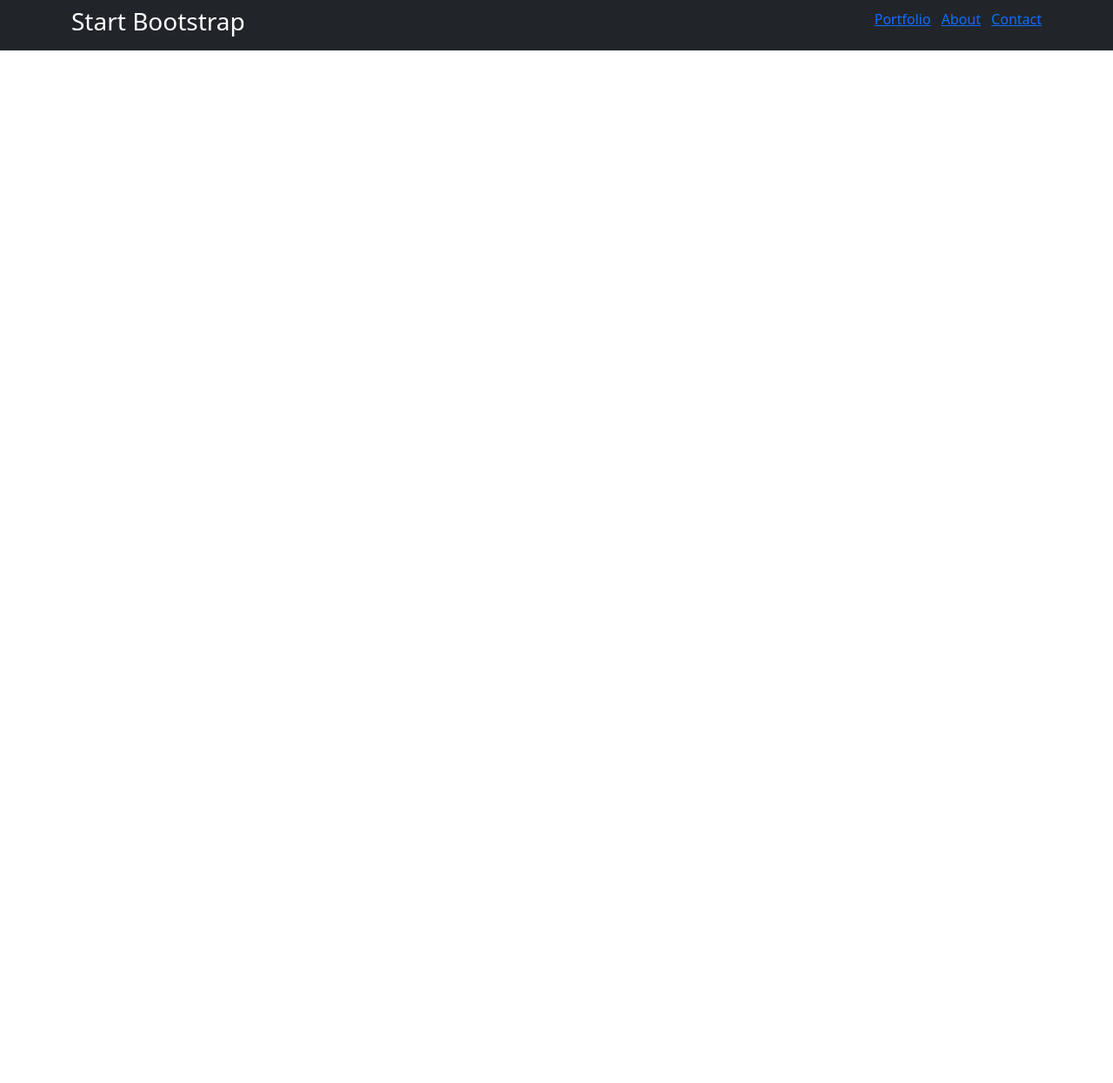
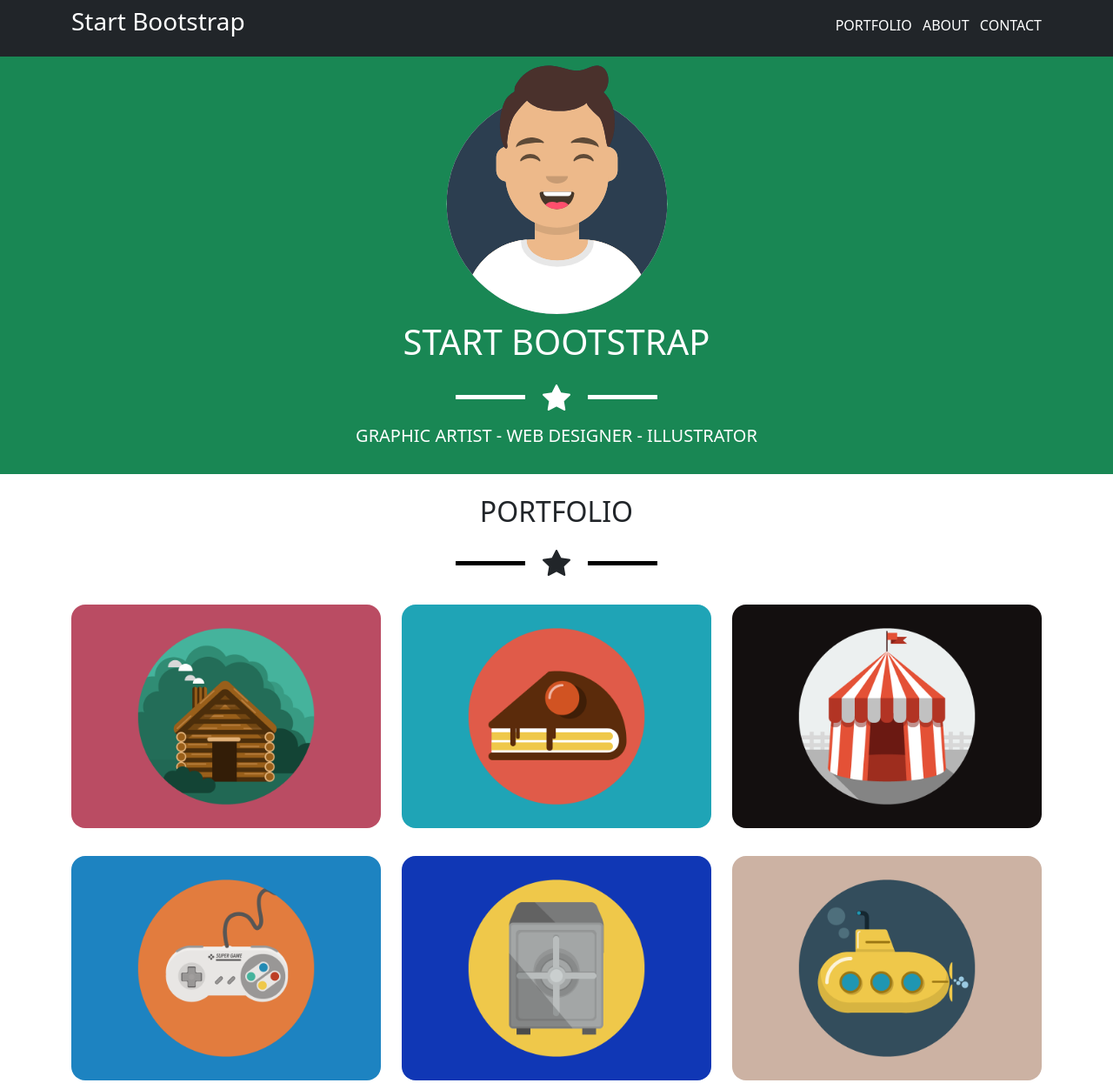
Before and after one commit to Maurizio-P/html-css-bootstrap-freelancer, a plain HTML site: page index.html in a window 1280 px wide. Shown: the top 1245 px of the page at 87% size. Before the commit the page ends 800 px from the top, so only its background shows below. Drawn offline with nearby package versions, Linux system fonts and the light colour scheme.

Commit message:
main add

```diff
--- a/css/style.css
+++ b/css/style.css
@@ -0,0 +1,31 @@
+* {
+    margin: 0;
+    padding: 0;
+    box-sizing: border-box;
+}
+
+.container-icon-star::before,
+.container-icon-star::after {
+    content: "";
+    height: 5px;
+    width: 80px;
+    border: 1px solid white;
+    background-color: white;
+    margin: 0 20px;
+}
+
+.portfolio-section
+.container-icon-star::before,
+.portfolio-section
+.container-icon-star::after {
+    content: "";
+    height: 5px;
+    width: 80px;
+    border: 1px solid black;
+    background-color: black;
+    margin: 0 20px;
+}
+
+.my-rounded {
+    border-radius: 1em;
+}
--- a/index.html
+++ b/index.html
@@ -4,22 +4,103 @@
     <meta charset="UTF-8">
     <meta name="viewport" content="width=device-width, initial-scale=1.0">
     <link href="https://cdn.jsdelivr.net/npm/bootstrap@5.1.1/dist/css/bootstrap.min.css" rel="stylesheet" integrity="sha384-F3w7mX95PdgyTmZZMECAngseQB83DfGTowi0iMjiWaeVhAn4FJkqJByhZMI3AhiU" crossorigin="anonymous">
+    <link rel="stylesheet" href="https://cdn.jsdelivr.net/npm/bootstrap-icons@1.5.0/font/bootstrap-icons.css">
     <link rel="stylesheet" href="css/style.css">
     <title>Document</title>
 </head>
 <body>
     <header class="bg-dark">
-        <nav class="container d-flex py-2 align-middle">
-            <h3 class="text-white me-auto">Start Bootstrap</h3>
+        <nav class="container d-flex py-2 text-white align-items-baseline">
+            <h3 class="me-auto">Start Bootstrap</h3>
             <ul class="list-inline">
-                <li class="list-inline-item align-middle"><a href="#">Portfolio</a></li>
-                <li class="list-inline-item align-middle"><a href="#">About</a></li>
-                <li class="list-inline-item align-middle"><a href="#">Contact</a></li>
+                <li class="list-inline-item text-uppercase"><a class="text-white text-decoration-none" href="#">Portfolio</a></li>
+                <li class="list-inline-item text-uppercase"><a class="text-white text-decoration-none" href="#">About</a></li>
+                <li class="list-inline-item text-uppercase"><a class="text-white text-decoration-none" href="#">Contact</a></li>
             </ul>
-
         </nav>
     </header>
-    <main></main>
+    <main class="">
+        <div class="bg-success">
+            <section class="container d-flex flex-column align-items-center text-white">
+                <img class="w-25 pb-2" src="img/avatar.svg" alt="avatar">
+                <h1 class="text-uppercase">Start Bootstrap</h1>
+
+                <div class="d-flex container-icon-star align-items-center py-2">
+                    <i class="bi bi-star-fill fs-2"></i>
+                </div>
+
+                <div class="d-flex pb-4">
+                    <h5 class="text-uppercase">graphic artist - web designer - illustrator </h5>
+                </div>
+            </section>
+        </div>
+
+        <section class="container d-flex flex-column pt-4 align-items-center portfolio-section">
+            <h2 class="text-uppercase">Portfolio</h2>
+            <div class="d-flex container-icon-star align-items-center py-2">
+                <i class="bi bi-star-fill fs-2"></i>
+            </div>
+        </section>
+
+        <section class="container mb-4">
+            <div class="row justify-content-center">
+                <div class="col-4 my-3">
+                    <img class="w-100 my-rounded" src="img/cabin.png" alt="cabin">
+                </div>
+                <div class="col-4 my-3">
+                    <img class="w-100 my-rounded" src="img/cake.png" alt="cake">
+                </div>
+                <div class="col-4 my-3">
+                    <img class="w-100 my-rounded" src="img/circus.png" alt="circus">
+                </div>
+                <div class="col-4 my-3">
+                    <img class="w-100 my-rounded" src="img/game.png" alt="game">
+                </div>
+                <div class="col-4 my-3">
+                    <img class="w-100 my-rounded" src="img/safe.png" alt="safe">
+                </div>
+                <div class="col-4 my-3">
+                    <img class="w-100 my-rounded" src="img/submarine.png" alt="submarine">
+                </div>
+            </div>
+        </section>
+
+        <div class="bg-success">
+            <section class="container d-flex flex-column pt-4 align-items-center text-white">
+                <h2 class="text-uppercase">about</h2>
+                <div class="d-flex container-icon-star align-items-center py-2">
+                    <i class="bi bi-star-fill fs-2"></i>
+                </div>
+
+                <div class="row justify-content-center">
+                    <div class="col-5">Lorem ipsum dolor sit amet consectetur adipisicing elit. Similique deserunt sunt assumenda illo velit quae iusto facilis eum, quod repellat corrupti debitis possimus omnis vel repellendus voluptatibus aspernatur amet non?</div>
+                    <div class="col-5">Lorem ipsum dolor sit amet consectetur adipisicing elit. Eligendi, esse necessitatibus laudantium ab fuga omnis voluptates quibusdam similique est molestias maiores cupiditate aspernatur officiis, quaerat quis repudiandae dignissimos? Repellendus, odit.</div>
+                </div>
+
+                <button type="button" class="btn btn-light my-4"><i class="bi bi-download"></i> Download</button>
+            </section>
+        </div>
+
+        <section class="container d-flex flex-column pt-5 align-items-center portfolio-section">
+            <h2 class="text-uppercase">contact me</h2>
+            <div class="d-flex container-icon-star align-items-center py-2">
+                <i class="bi bi-star-fill fs-2"></i>
+            </div>
+
+            <div class="row justify-content-center">
+                <form class="col-10" action="">
+                    <div class="">
+                        <label for="exampleFor1mControlInput" class="form-label"></label>
+                        <input type="name" class="form-control" id="exampleFormControlInput1" placeholder="Name">
+                    </div>
+                    <div class="">
+                        <label for="exampleFormControlInput1" class="form-label"></label>
+                        <input type="email" class="form-control" id="exampleFormControlInput1" placeholder="name@example.com">
+                      </div>
+                </form>
+            </div>
+        </section>
+    </main>
     <footer></footer>
 </body>
 </html>
```
